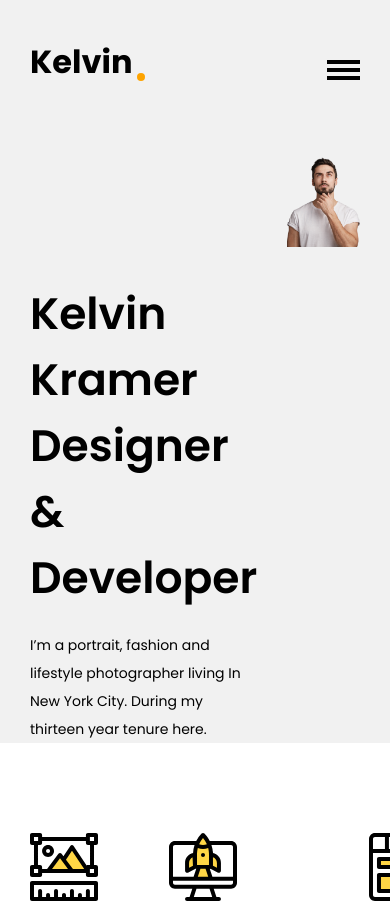
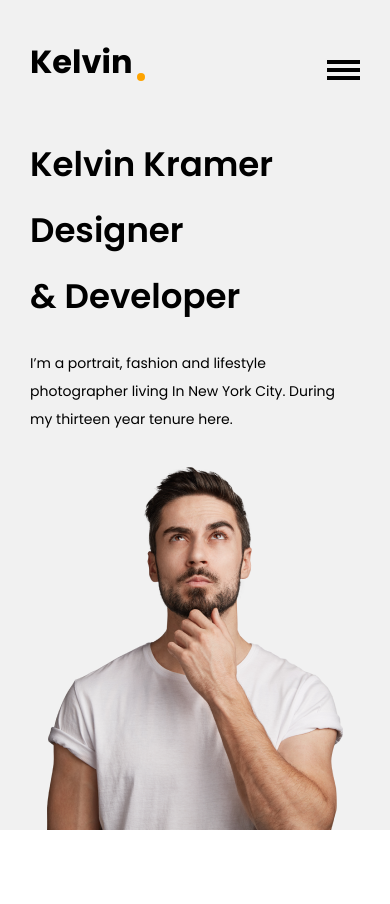
Before and after one commit to vardapetyan1995developer/html_css_template_with_flex, a plain HTML site: page index.html in a window 390 px wide. Shown: the top 904 px of the page. Drawn offline with Linux system fonts and the light colour scheme.

Commit message:
Adaptive header

```diff
--- a/css/media.css
+++ b/css/media.css
@@ -34,4 +34,31 @@
     .nav-link.active {
         color: #000;
     }
+
+    .header-nav {
+        margin-bottom: 50px;
+    }
+
+    .header-row {
+        flex-direction: column;
+        row-gap: 30px;
+    }
+
+    .header-content {
+        margin-top: 0;
+    }
+
+    .header-img {
+        text-align: center;
+    }
 }
+
+@media(max-width: 700px) {
+    .header-heading {
+        font-size: 34px;
+    }
+
+    .header-heading span {
+        font-size: 28px;
+    }
+}
--- a/index.html
+++ b/index.html
@@ -56,7 +56,11 @@
                 </div>
 
                 <div class="header-img">
-                    <img src="img/header/hero.png" alt="">
+                    <picture>
+                        <source media="(max-width: 799px)" srcset="img/header/hero-mobile.png">
+
+                        <img src="img/header/hero.png" alt="">
+                    </picture>
                 </div>
             </div>
         </div>
```
Also changed, not shown: img/header/hero-mobile.png (added).
